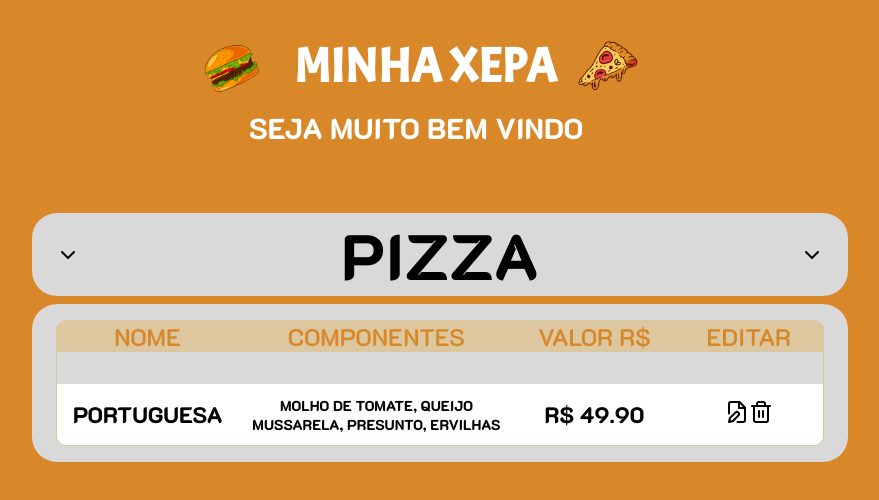
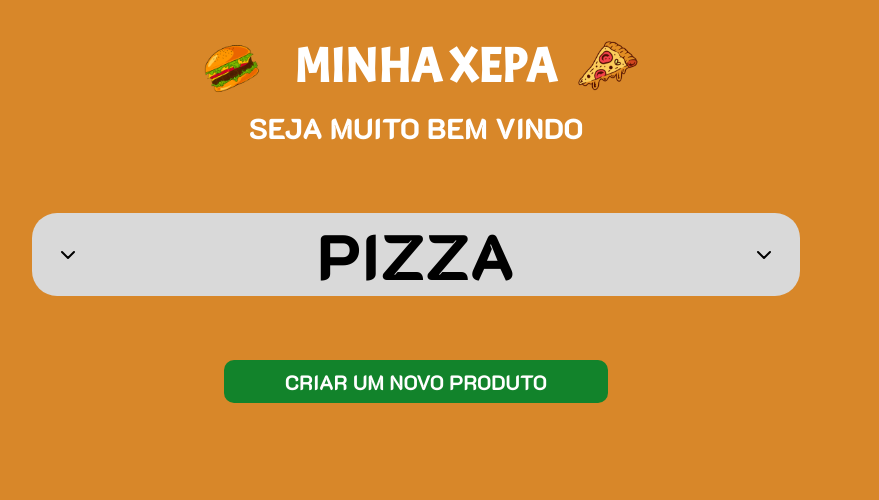
Before and after one commit to victor-pagnozi/fatec-fullstack-course, a React (Vite) app in the folder projects/admin-web/: page / in a window 1280 px wide. Shown: the top 500 px of the page, without its empty margins (224-1103 px from the left). Built offline with nearby package versions, Linux system fonts and the light colour scheme.

Commit message:
Done list of products page

```diff
--- a/projects/admin-web/src/pages/Products/index.tsx
+++ b/projects/admin-web/src/pages/Products/index.tsx
@@ -1,10 +1,27 @@
+import { useEffect, useState } from "react";
 import { ItemsList } from "../../shared/components/ItemsList";
-import './style.css'
+import "./style.css";
+import { ButtonSubmit } from "../../shared/components/ButtonSubmit";
+import { Link } from "react-router-dom";
 
 export const ProductsPage = () => {
+  const [products, setProducts] = useState([]);
+
+  useEffect(() => {
+    const productsAsString = window.localStorage.getItem("products") ?? "[]";
+
+    setProducts(JSON.parse(productsAsString) ?? []);
+  }, []);
+
   return (
     <section id="products-list">
-      <ItemsList />
+      <ItemsList products={products} />
+
+      <div className="actions-products-list">
+        <Link to={"/create"} className="actions-products-list-button">
+          <ButtonSubmit name="CRIAR UM NOVO PRODUTO" />
+        </Link>
+      </div>
     </section>
   );
 };
--- a/projects/admin-web/src/pages/Products/style.css
+++ b/projects/admin-web/src/pages/Products/style.css
@@ -2,3 +2,14 @@
   height: 70vh;
   width: 60vw;
 }
+
+.actions-products-list {
+  margin-top: 4rem;
+  display: flex;
+  align-items: center;
+  justify-content: center;
+}
+
+.actions-products-list .actions-products-list-button {
+  width: 50%;
+}
--- a/projects/admin-web/src/shared/components/ButtonSubmit/style.css
+++ b/projects/admin-web/src/shared/components/ButtonSubmit/style.css
@@ -1,6 +1,7 @@
 #button-submit {
   background-color: var(--green-success);
   color: var(--text-white);
+  width: 100%;
 }
 
 #button-submit:hover {
--- a/projects/admin-web/src/shared/components/ItemsList/index.tsx
+++ b/projects/admin-web/src/shared/components/ItemsList/index.tsx
@@ -1,10 +1,13 @@
 import { ChevronDown, FileEdit, Trash2 } from "lucide-react";
 import "./style.css";
+import { useState } from "react";
 
-export const ItemsList = () => {
+export const ItemsList = ({ products }: { products: any[] }) => {
+  const [isOpen, setIsOpen] = useState(false);
+
   return (
     <>
-      <section id="items-list">
+      <section id="items-list" onClick={() => setIsOpen(!isOpen)}>
         <div>
           <ChevronDown />
           <h2>PIZZA</h2>
@@ -12,6 +15,7 @@ export const ItemsList = () => {
         </div>
       </section>
 
+      {isOpen && (
         <div className="menu-items">
           <table>
             <thead>
@@ -27,18 +31,21 @@ export const ItemsList = () => {
               <tr>
                 <td colSpan={4}></td>
               </tr>
+              {products.map((item) => (
                 <tr>
-              <td>PORTUGUESA</td>
-              <td>MOLHO DE TOMATE, QUEIJO MUSSARELA, PRESUNTO, ERVILHAS</td>
-              <td>R$ 49.90</td>
-              <td>
+                  <td>{item.name}</td>
+                  <td>{item.description}</td>
+                  <td>R$ {(item.price / 100).toFixed(2)}</td>
+                  <td className="table-actions">
                     <FileEdit />
-                <Trash2 />
+                    <Trash2 color="red" />
                   </td>
                 </tr>
+              ))}
             </tbody>
           </table>
         </div>
+      )}
     </>
   );
 };
--- a/projects/admin-web/src/shared/components/ItemsList/style.css
+++ b/projects/admin-web/src/shared/components/ItemsList/style.css
@@ -4,12 +4,10 @@
   color: black;
   border-radius: 25px;
   padding: 0 1.5rem;
-  width: 80vw;
 }
 
 #items-list {
   cursor: pointer;
-  width: 100%;
 }
 
 #items-list h2 {
@@ -27,7 +25,6 @@
   align-items: center;
   justify-content: center;
   margin-top: 0.5rem;
-  width: 100%;
 }
 
 .menu-items table {
@@ -36,14 +33,14 @@
   border-collapse: separate;
   border-spacing: 0;
   border-radius: 10px;
-  border: 1px solid #e79c114b;
+  border: 1px solid #EDD7C0;
   overflow: hidden;
 }
 
 .menu-items table thead {
   color: var(--primary-color);
   font: 600 1.5rem "K2D";
-  background-color: #e79c114b;
+  background-color: #EDD7C0;
 }
 
 .menu-items table thead tr .value-column {
@@ -74,3 +71,11 @@
 .menu-items table tbody tr td:nth-child(2) {
   font-size: 0.9rem;
 }
+
+.table-actions svg:nth-child(2) {
+  margin-left: 0.5em;
+}
+
+.table-actions svg {
+  cursor: pointer;
+}
```
Lines whose indentation alone changed are shown as unchanged.
